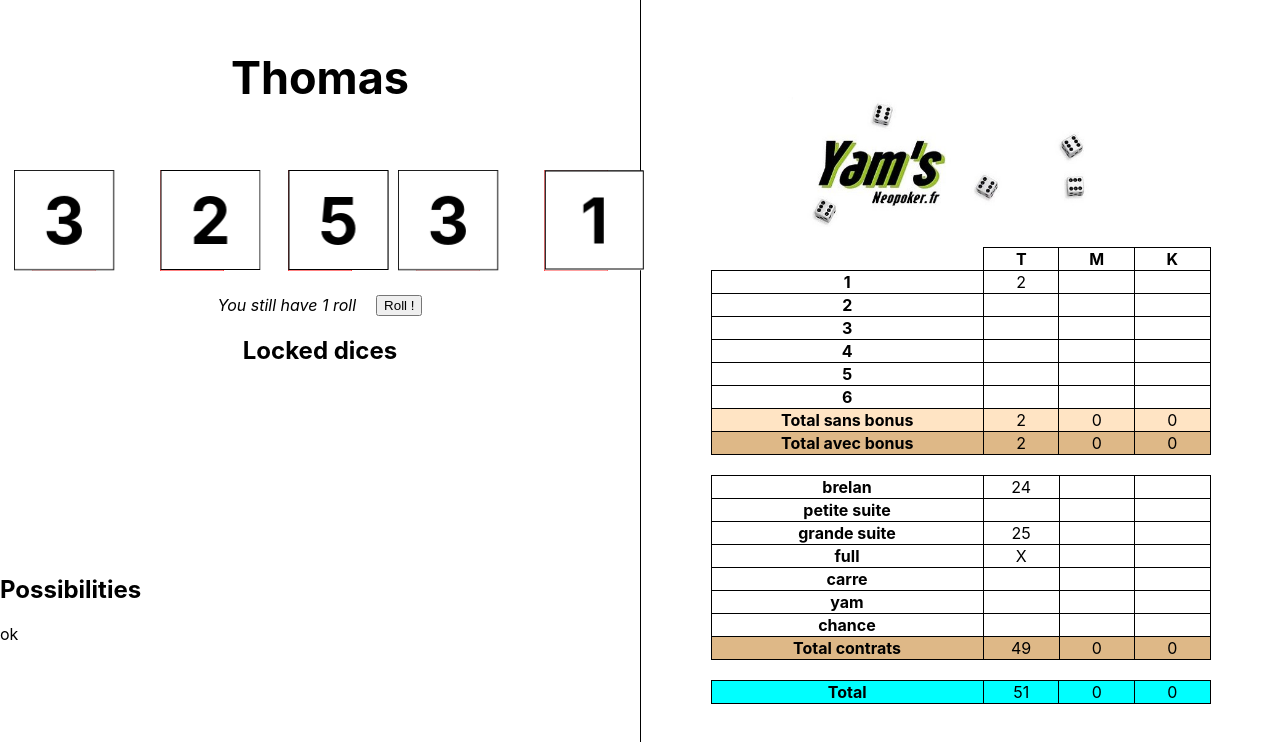
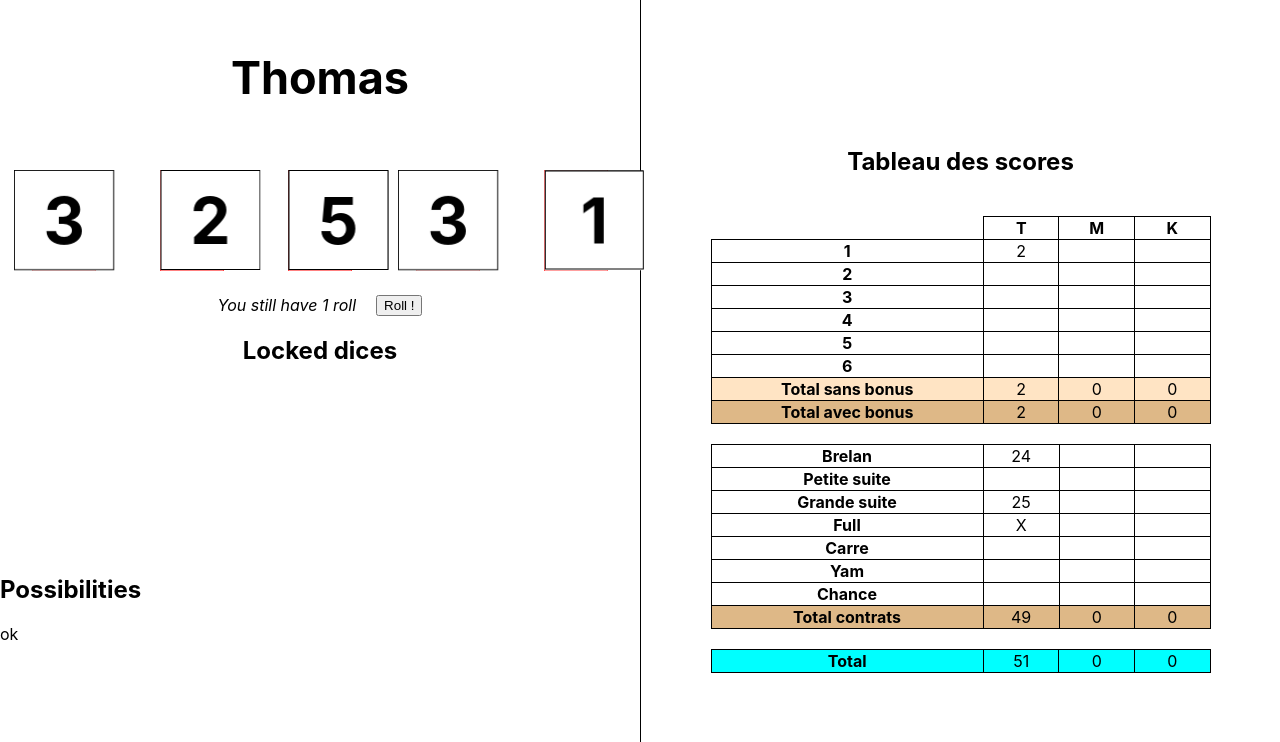
Before and after one commit to ThomasLaforge/yams, a React (Create React App) app: page / in a window 1280 px wide. Shown: the top 742 px of the page. Built offline with nearby package versions, Linux system fonts and the light colour scheme.

Commit message:
use new first letter upper case method on contract names

```diff
--- /dev/null
+++ b/src/Utils.ts
@@ -0,0 +1,6 @@
+/**
+ * First letter upper case
+ */
+export function fluc(s: string){
+    return s.substr(0, 1).toUpperCase() + s.substr(1).toLowerCase();
+}
--- a/src/components/ScoringBoard/ScoringBoard.tsx
+++ b/src/components/ScoringBoard/ScoringBoard.tsx
@@ -1,5 +1,6 @@
 import React, {Component} from 'react';
 import uniq from 'lodash/uniq'
+import {fluc} from '../../Utils'
 
 import {Player as PlayerModel} from '../../modules/Player'
 import { getContractPoints, getContractName } from '../../modules/defs';
@@ -37,7 +38,7 @@ export default class ScoringBoard extends Component<ScoringBoardProps, ScoringBo
   renderContractScoring(){
     return Array(this.props.players[0].scoringBoard.nbContractsToComplete).fill('').map( (e, i) => {
       return <tr key={i}>
-          <td>{getContractName(i)}</td>
+          <td>{fluc(getContractName(i))}</td>
           {this.props.players.map( (p, k) => {
             const contractValue = p.scoringBoard.contracts[i]
             let contractValueToShow = contractValue || ''
@@ -145,7 +146,8 @@ export default class ScoringBoard extends Component<ScoringBoardProps, ScoringBo
 
   render(){
     return <div className="scoring-board">
-      <div className='image-title' />
+      {/* <div className='image-title' /> */}
+      <h2 className="scoring-board-title">Tableau des scores</h2>
       {this.renderTopScoringBoard()}
       {this.renderBottomScoringBoard()}
       {this.renderTotalScore()}
```
